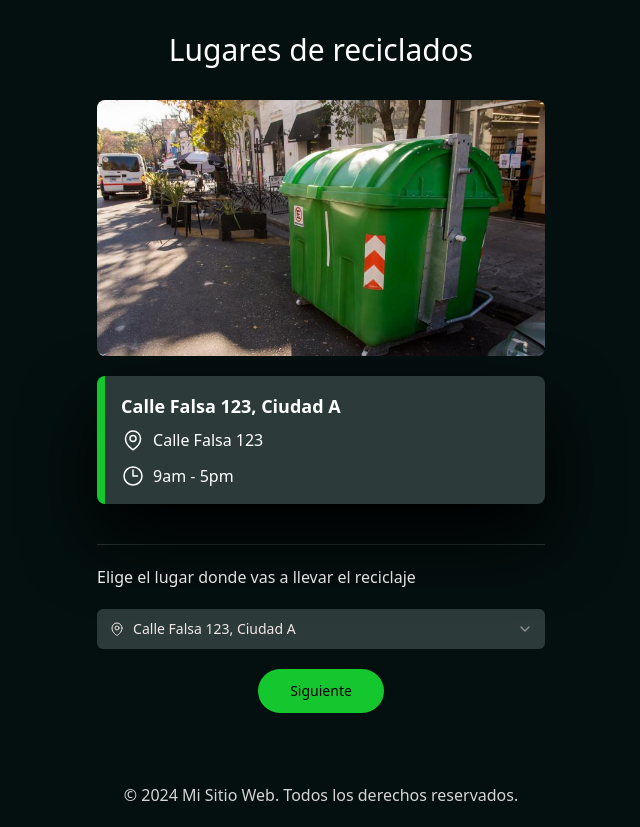
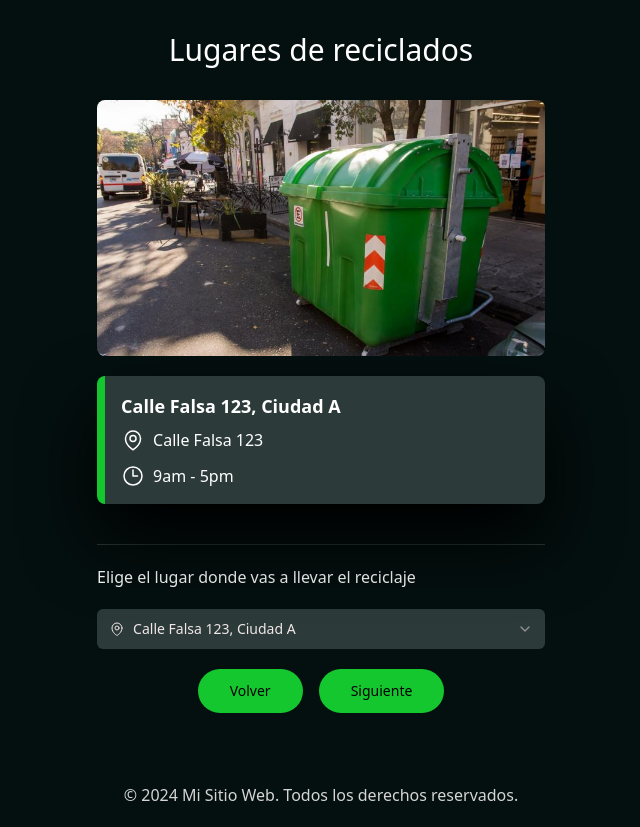
Before and after one commit to MatiasAguirre26/reciclaje-final, a Next.js app: page /recycle/locations in a window 1280 px wide. Shown: the whole page, without its empty margins (319-959 px from the left). Built offline with nearby package versions, Linux system fonts and the light colour scheme.

Commit message:
agregando un boton secundario en locations(page.js)

```diff
--- a/src/app/recycle/locations/page.js
+++ b/src/app/recycle/locations/page.js
@@ -98,7 +98,10 @@ export default function Locations() {
                 </Select>
             </div>
 
-            <div className='text-center'>
+            <div className='flex justify-center gap-4'>
+                <Link href="./" className={buttonVariants({ variant: "blackText", size: "lg", className: "font-bold" })}>
+                        Volver
+                </Link>
                 <Link href="locations/1" className={buttonVariants({ variant: "blackText", size: "lg", className: "font-bold" })}>
                     Siguiente
                 </Link>
```
